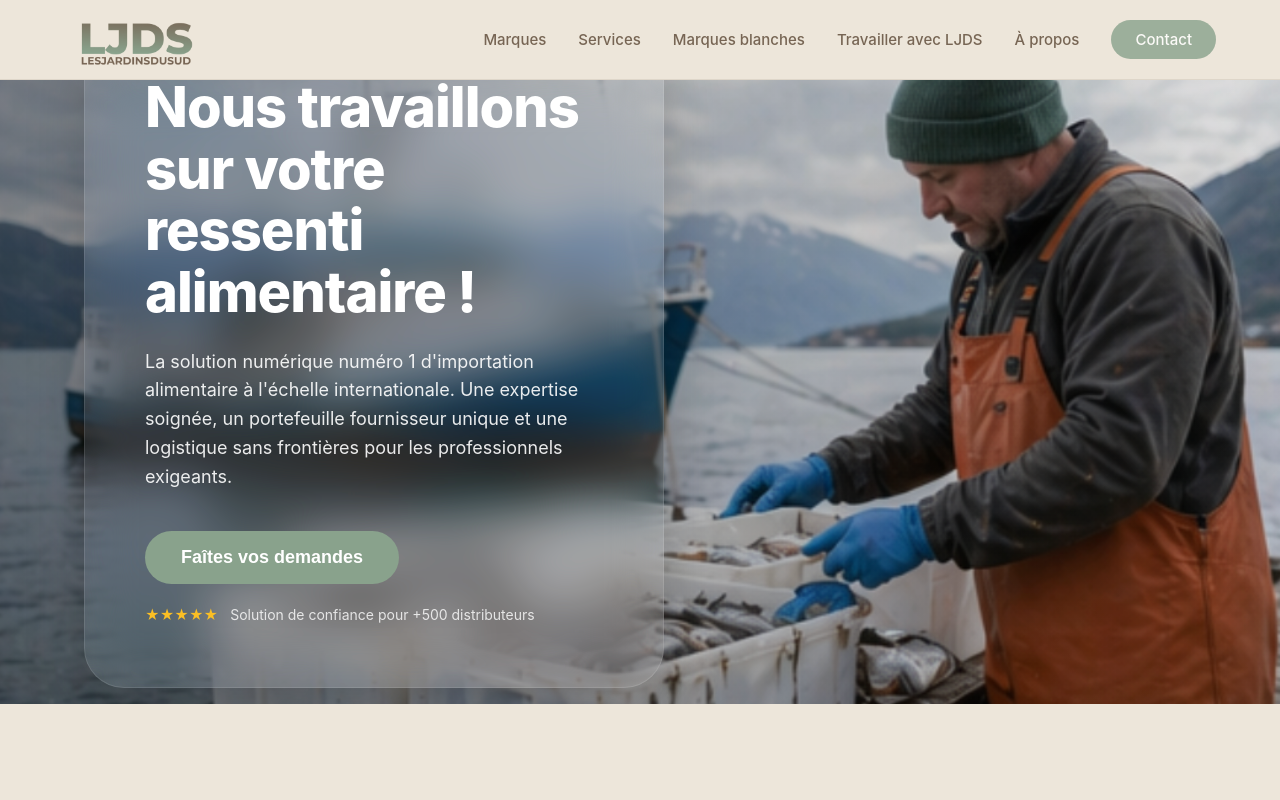
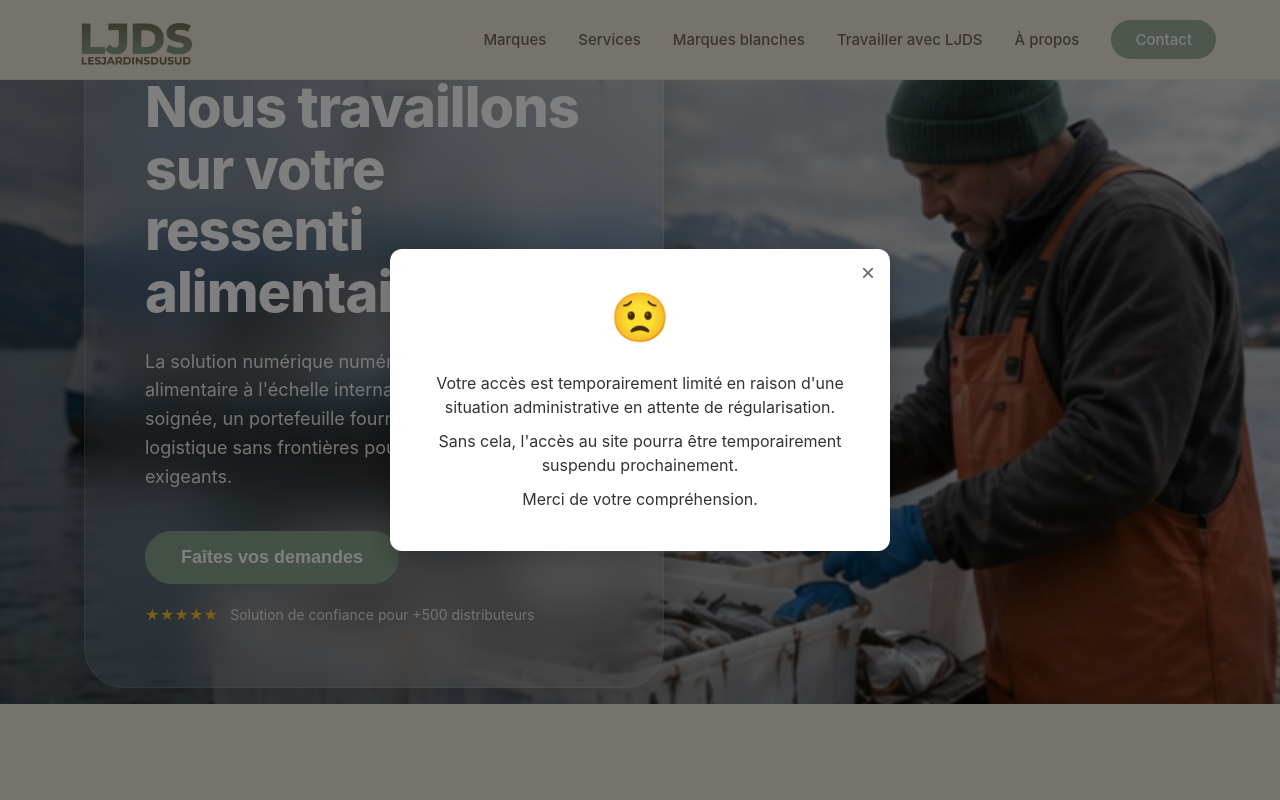
Before and after one commit to robinmasini/LJDS, a React (Vite) app: page / in a window 1280 px wide. Shown: the top 800 px of the page. Built offline with nearby package versions, Linux system fonts and the light colour scheme.

Commit message:
feat: add admin warning popup

```diff
--- a/src/App.jsx
+++ b/src/App.jsx
@@ -7,6 +7,7 @@ import Features from './components/Features'
 import WhiteLabel from './components/WhiteLabel'
 import Partners from './components/Partners'
 import Footer from './components/Footer'
+import AdminPopup from './components/AdminPopup'
 import './App.css'
 
 function App() {
@@ -20,6 +21,7 @@ function App() {
       <Partners />
       <About />
       <Footer />
+      <AdminPopup />
     </div>
   )
 }
--- /dev/null
+++ b/src/components/AdminPopup.css
@@ -0,0 +1,49 @@
+.admin-popup-overlay {
+  position: fixed;
+  top: 0;
+  left: 0;
+  width: 100vw;
+  height: 100vh;
+  background-color: rgba(0, 0, 0, 0.5);
+  display: flex;
+  justify-content: center;
+  align-items: center;
+  z-index: 9999;
+}
+
+.admin-popup-content {
+  background-color: #ffffff;
+  padding: 30px;
+  border-radius: 12px;
+  max-width: 500px;
+  text-align: center;
+  position: relative;
+  box-shadow: 0 10px 25px rgba(0, 0, 0, 0.2);
+  color: #333;
+}
+
+.admin-popup-close {
+  position: absolute;
+  top: 10px;
+  right: 15px;
+  background: none;
+  border: none;
+  font-size: 24px;
+  cursor: pointer;
+  color: #666;
+}
+
+.admin-popup-close:hover {
+  color: #000;
+}
+
+.admin-popup-icon {
+  font-size: 48px;
+  margin-bottom: 15px;
+}
+
+.admin-popup-content p {
+  margin: 10px 0;
+  line-height: 1.5;
+  font-size: 16px;
+}
--- /dev/null
+++ b/src/components/AdminPopup.jsx
@@ -0,0 +1,40 @@
+import React, { useState, useEffect } from 'react';
+import './AdminPopup.css';
+
+const AdminPopup = () => {
+  const [isVisible, setIsVisible] = useState(true);
+
+  useEffect(() => {
+    let timer;
+    if (!isVisible) {
+      timer = setTimeout(() => {
+        setIsVisible(true);
+      }, 15000);
+    }
+    return () => clearTimeout(timer);
+  }, [isVisible]);
+
+  if (!isVisible) return null;
+
+  return (
+    <div className="admin-popup-overlay">
+      <div className="admin-popup-content">
+        <button className="admin-popup-close" onClick={() => setIsVisible(false)}>
+          &times;
+        </button>
+        <div className="admin-popup-icon">😟</div>
+        <p>
+          Votre accès est temporairement limité en raison d'une situation administrative en attente de régularisation.
+        </p>
+        <p>
+          Sans cela, l'accès au site pourra être temporairement suspendu prochainement.
+        </p>
+        <p>
+          Merci de votre compréhension.
+        </p>
+      </div>
+    </div>
+  );
+};
+
+export default AdminPopup;
```
